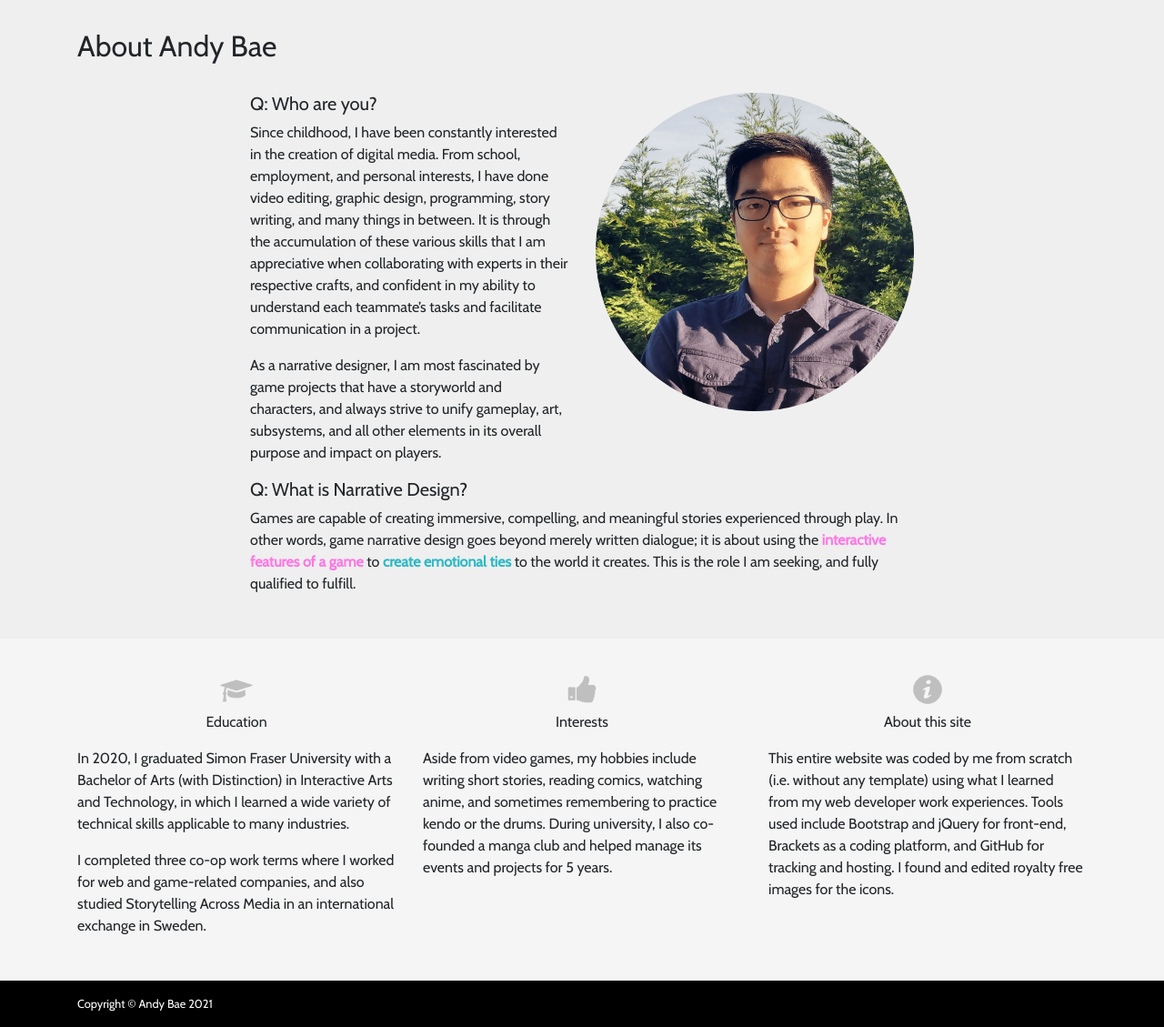
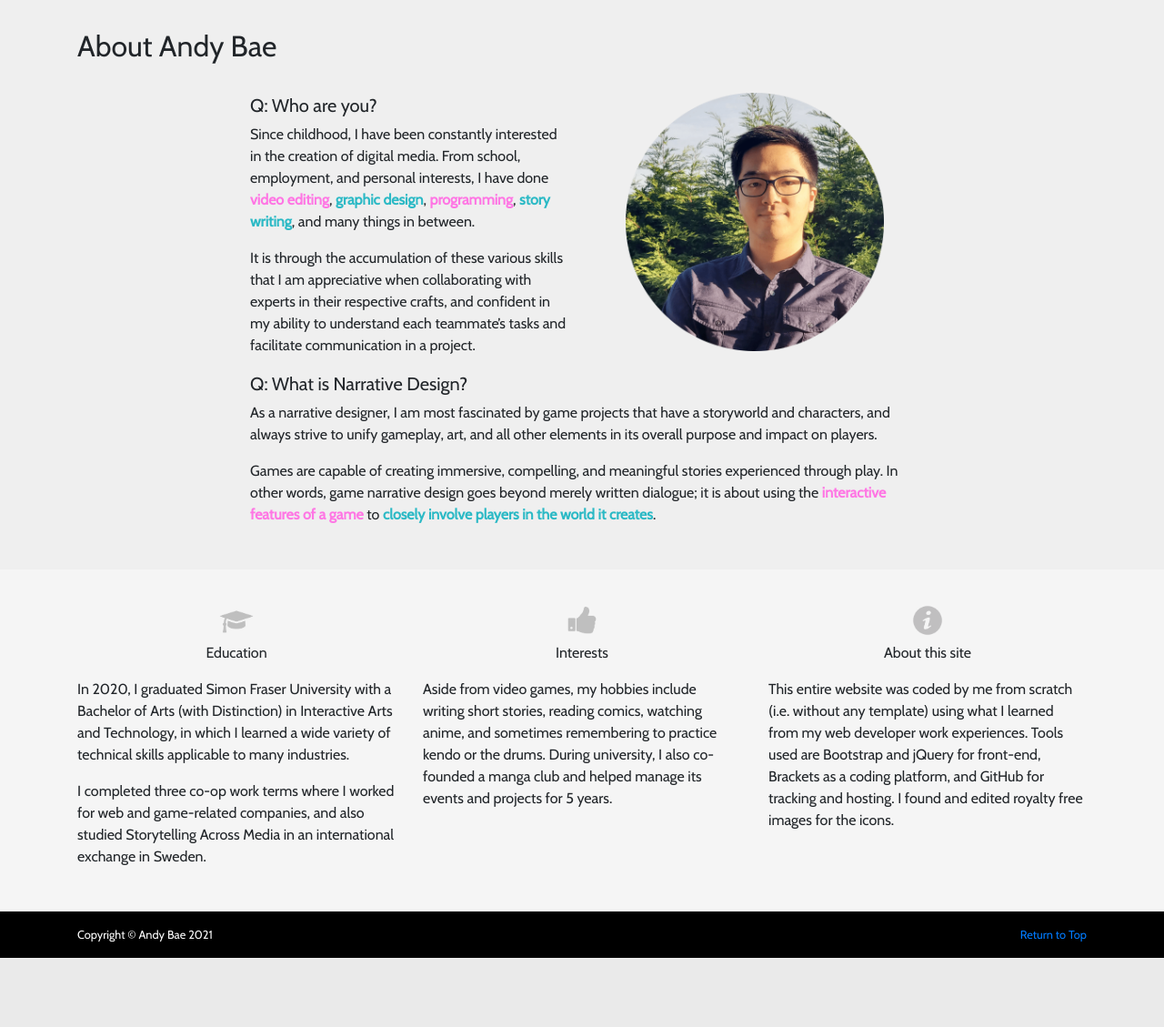
Before and after one commit to sjandybae/sjandybae.github.io, a PHP site: page /about in a window 1280 px wide. Shown: the part 69-1198 px from the top of the page at 91% size. After the commit the page ends 1122 px from the top, so only its background shows below. Run offline with PHP 8.4, Linux system fonts and the light colour scheme.

Commit message:
Header and footer simplification, About finished

```diff
--- a/about/index.html
+++ b/about/index.html
@@ -44,15 +44,14 @@
                             <h2>About Andy Bae</h2>
                         </div>
                     </div>
-                    <div class="row">
+                    <div class="row align-items-center">
                         <div class="col-12 col-md-8 offset-md-2 col-lg-4">
                             <h5>Q: Who are you?</h5>
-                            <p>Since childhood, I have been constantly interested in the creation of digital media. From school, employment, and personal interests, I have done video editing, graphic design, programming, story writing, and many things in between. It is through the accumulation of these various skills that I am appreciative when collaborating with experts in their respective crafts, and confident in my ability to understand each teammate’s tasks and facilitate communication in a project.
-                            </p>
-                            <p>As a narrative designer, I am most fascinated by game projects that have a storyworld and characters, and always strive to unify gameplay, art, subsystems, and all other elements in its overall purpose and impact on players.
+                            <p>Since childhood, I have been constantly interested in the creation of digital media. From school, employment, and personal interests, I have done <span class="t skill">video editing</span>, <span class="c skill">graphic design</span>, <span class="t skill">programming</span>, <span class="c skill">story writing</span>, and many things in between.</p>
+                            <p>It is through the accumulation of these various skills that I am appreciative when collaborating with experts in their respective crafts, and confident in my ability to understand each teammate’s tasks and facilitate communication in a project.
                             </p>
                         </div>
-                        <div class="col-6 offset-3 col-lg-4 offset-lg-0">
+                        <div class="col-6 offset-3 col-lg-4 offset-lg-0 px-xl-5">
                             <figure class="figure">
                                 <img src="../assets/headshot.png" class="figure-img img-fluid">
                             </figure>
@@ -61,7 +60,9 @@
                     <div class="row">
                         <div class="col-12 col-md-8 offset-md-2">
                             <h5>Q: What is Narrative Design?</h5>
-                            <p>Games are capable of creating immersive, compelling, and meaningful stories experienced through play. In other words, game narrative design goes beyond merely written dialogue; it is about using the <span class="t skill active">interactive features of a game</span> to <span class="c skill active">create emotional ties</span> to the world it creates. This is the role I am seeking, and fully qualified to fulfill.</p>
+                            <p>As a narrative designer, I am most fascinated by game projects that have a storyworld and characters, and always strive to unify gameplay, art, and all other elements in its overall purpose and impact on players.
+                            </p>
+                            <p>Games are capable of creating immersive, compelling, and meaningful stories experienced through play. In other words, game narrative design goes beyond merely written dialogue; it is about using the <span class="t skill">interactive features of a game</span> to <span class="c skill">closely involve players in the world it creates</span>.</p>
                         </div>
                     </div>
                 </div>
@@ -83,7 +84,7 @@
                         <div class="col-12 col-md-4 text-center">
                             <img class="action-icon" src="../assets/infoicon.png">
                             <p>About this site</p>
-                            <p class="text-left">This entire website was coded by me from scratch (i.e. without any template) using what I learned from my web developer work experiences. Tools used include Bootstrap and jQuery for front-end, Brackets as a coding platform, and GitHub for tracking and hosting. I found and edited royalty free images for the icons.</p>
+                            <p class="text-left">This entire website was coded by me from scratch (i.e. without any template) using what I learned from my web developer work experiences. Tools used are Bootstrap and jQuery for front-end, Brackets as a coding platform, and GitHub for tracking and hosting. I found and edited royalty free images for the icons.</p>
                         </div>
                     </div>
                 </div>
@@ -93,7 +94,8 @@
 
         <footer>
             <div class="container">
-                <div class="row align-items-baseline">
+                <div class="row">
+                    <div class="col-sm-6 text-sm-right text-center order-sm-last mb-2 mb-sm-0"><a href="#"><small>Return to Top</small></a></div>
                     <div class="col-sm-6"><small>Copyright &copy; Andy Bae 2021</small></div>
                 </div>
             </div>
--- a/css/site.css
+++ b/css/site.css
@@ -228,10 +228,10 @@ section.bg-image {
 .skill {
     font-weight: bolder;
 }
-.skill.c.active {
+.skill.c {
     color: var(--main-color);
 }
-.skill.t.active {
+.skill.t {
     color: var(--acc-color);
 }
 
--- a/projects/index.html
+++ b/projects/index.html
@@ -169,7 +169,8 @@
 
         <footer>
             <div class="container">
-                <div class="row align-items-baseline">
+                <div class="row">
+                    <div class="col-sm-6 text-sm-right text-center order-sm-last mb-2 mb-sm-0"><a href="#"><small>Return to Top</small></a></div>
                     <div class="col-sm-6"><small>Copyright &copy; Andy Bae 2021</small></div>
                 </div>
             </div>
--- a/resume/index.html
+++ b/resume/index.html
@@ -61,7 +61,8 @@
 
         <footer>
             <div class="container">
-                <div class="row align-items-baseline">
+                <div class="row">
+                    <div class="col-sm-6 text-sm-right text-center order-sm-last mb-2 mb-sm-0"><a href="#"><small>Return to Top</small></a></div>
                     <div class="col-sm-6"><small>Copyright &copy; Andy Bae 2021</small></div>
                 </div>
             </div>
```
Also changed, not shown: projects/argotian.html (+6 -17 lines), projects/forlorn.html (+6 -17 lines), projects/meteor_striker.html (+6 -17 lines), projects/pitcher_and_the_whale.html (+6 -17 lines).
